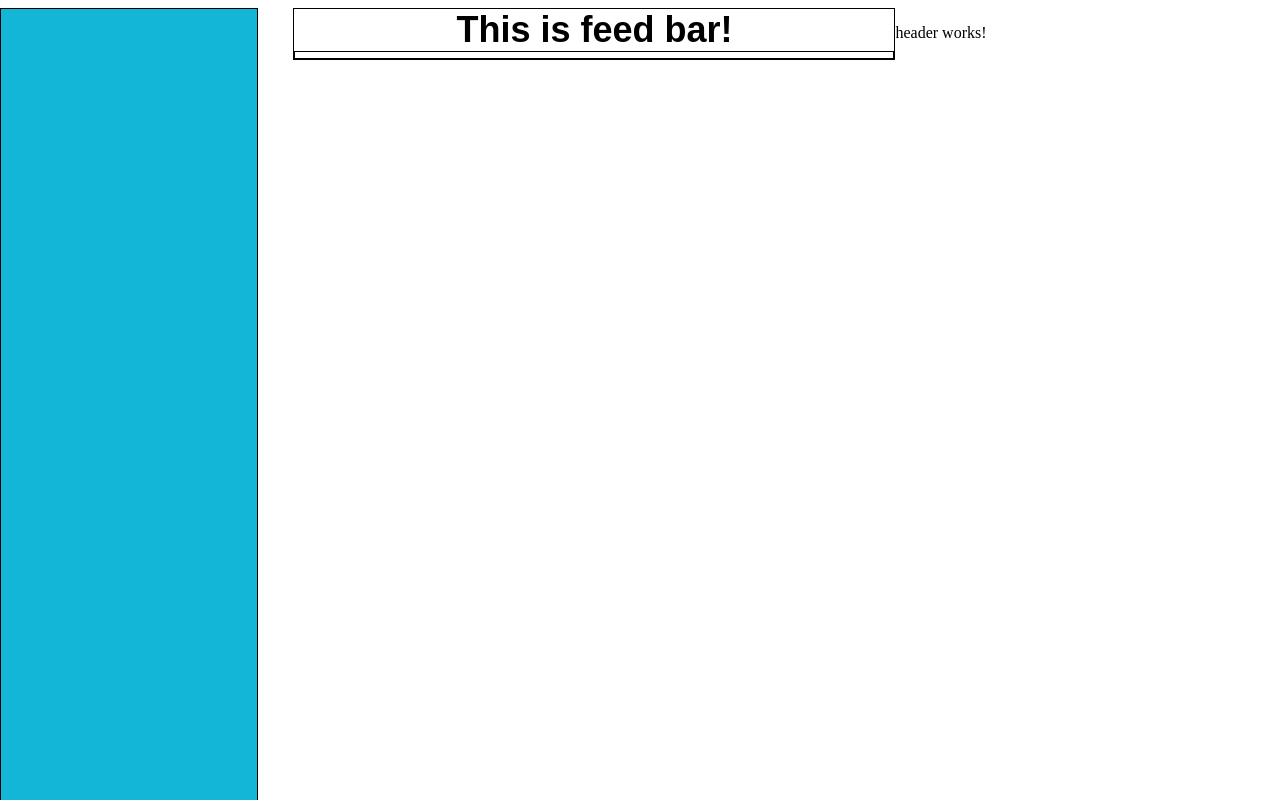
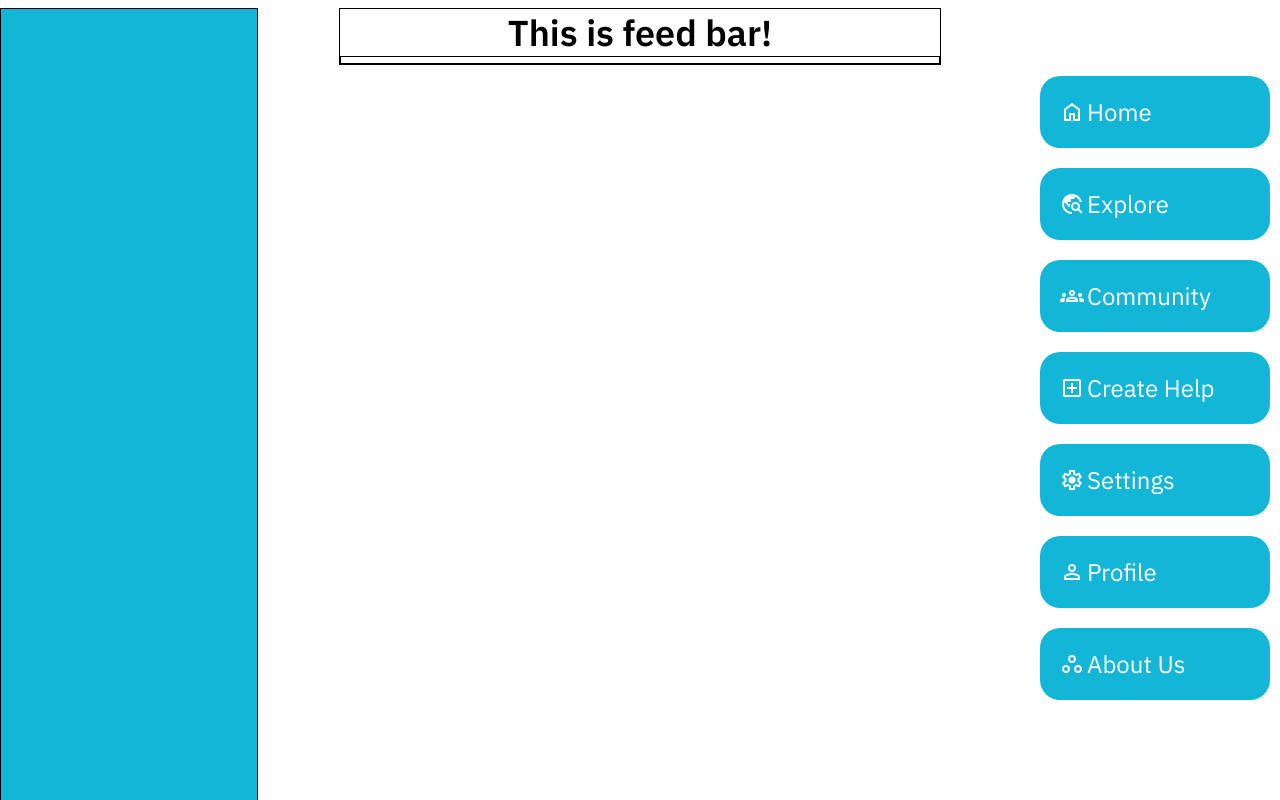
Before and after one commit to wipesides/Help.Me, an Angular app: page / in a window 1280 px wide. Built offline with nearby package versions, Linux system fonts and the light colour scheme; no server answers.

Commit message:
Created header & small changes in post

```diff
--- a/src/app/feed/feed.component.css
+++ b/src/app/feed/feed.component.css
@@ -26,11 +26,14 @@
 .post {
     margin: 10px;
     border: 1px solid black;
+    border-radius: 10px;
+    padding: 2px;
     font-weight: 200;
     box-shadow: 0 1px 1px rgba(0,0,0,0.15),
               0 2px 2px rgba(0,0,0,0.15),
               0 4px 4px rgba(0,0,0,0.15),
               0 8px 8px rgba(0,0,0,0.15);
+
 }
 .post-bar {
     font-size: larger;
@@ -46,4 +49,5 @@
     font-size: larger;
     font-family: 'IBM Plex Sans', sans-serif;
     font-weight: 400;
+    padding: 3px 3px;
 }
--- a/src/app/feed/feed.component.html
+++ b/src/app/feed/feed.component.html
@@ -5,6 +5,7 @@
             <div class="post-bar"> {{post['post-bar']['name']}} - {{post['post-bar']['date']}}</div>
             <div class="post-title"> {{post['post-title']}}</div>
             <div class="post-body"> {{post['post-body']}}</div>
+            <button> </button>
         </div>
     </div>
 </div>
--- a/src/app/header/header.component.css
+++ b/src/app/header/header.component.css
@@ -8,3 +8,23 @@
     align-items: center;
     width: 250px;
 }
+.header-nav{
+    display: flex;
+    flex: 1;
+    flex-direction: column;
+}
+.nav-btn{
+    display: flex;
+    align-items: center;
+    font-size: 24px;
+    padding: 20px 20px;
+    margin: 10px 10px;
+    background-color: rgb(20, 182, 215);
+    color: rgb(255, 255, 255);
+    font-family: 'IBM Plex Sans', sans-serif;
+    text-decoration: none;
+    border-radius: 20px;
+}
+.material-symbols-outlined {
+    margin-right: 3px;
+}
--- a/src/app/header/header.component.html
+++ b/src/app/header/header.component.html
@@ -1 +1,32 @@
-<p>header works!</p>
+<div class="header">
+    <nav class="header-nav">
+        <a class="nav-btn" href="">
+            <span class="material-symbols-outlined"> home </span>
+            Home
+        </a>
+        <a class="nav-btn" href="">
+            <span class="material-symbols-outlined"> travel_explore </span>
+            Explore
+        </a>
+        <a class="nav-btn" href="">
+            <span class="material-symbols-outlined"> groups </span>
+            Community
+        </a>
+        <a class="nav-btn" href="">
+            <span class="material-symbols-outlined"> add_box </span>
+            Create Help
+        </a>
+        <a class="nav-btn" href="">
+            <span class="material-symbols-outlined"> settings </span>
+            Settings
+        </a>
+        <a class="nav-btn" href="">
+            <span class="material-symbols-outlined"> person </span>
+            Profile
+        </a>
+        <a class="nav-btn" href="">
+            <span class="material-symbols-outlined"> workspaces </span>
+            About Us
+        </a>
+    </nav>
+</div>
--- a/src/index.html
+++ b/src/index.html
@@ -8,6 +8,13 @@
   <link rel="icon" type="image/x-icon" href="favicon.ico">
   <link href="https://fonts.googleapis.com/css2?family=Roboto:wght@300;400;500&display=swap" rel="stylesheet">
   <link href="https://fonts.googleapis.com/icon?family=Material+Icons" rel="stylesheet">
+  <link rel="preconnect" href="https://fonts.googleapis.com">
+  <link rel="preconnect" href="https://fonts.gstatic.com" crossorigin>
+  <link href="https://fonts.googleapis.com/css2?family=IBM+Plex+Sans:wght@200;300;400;500;600;700&display=swap"
+  rel="stylesheet">
+  <!-- ICONS -->
+  <link rel="stylesheet"
+  href="https://fonts.googleapis.com/css2?family=Material+Symbols+Outlined:opsz,wght,FILL,GRAD@24,400,0,0" />
 </head>
 <body>
   <main>
```
